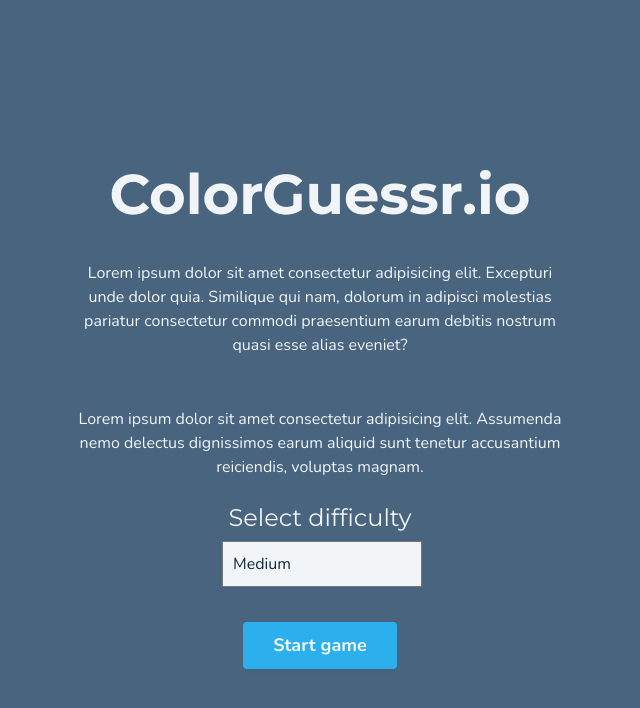
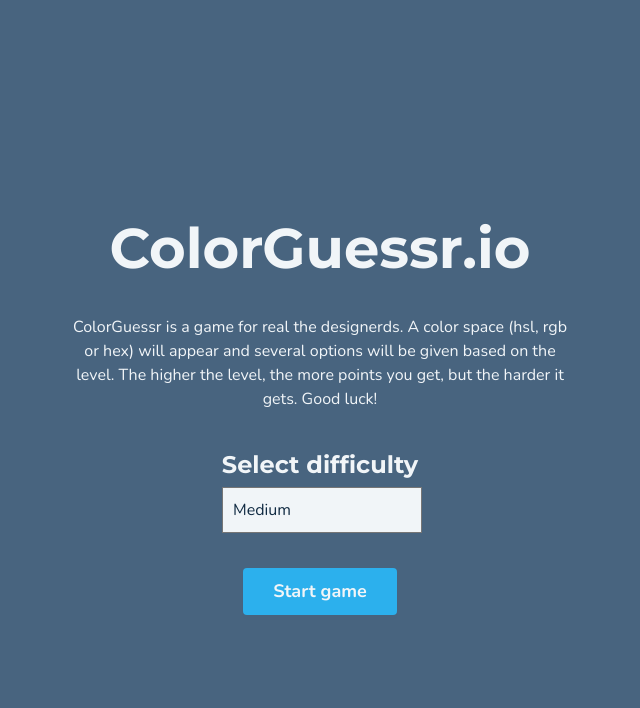
Before and after one commit to jochemvogel/ColorGuessr.io, a PHP site: page / in a window 1280 px wide. Shown: the top 708 px of the page, without its empty margins (320-960 px from the left). Run offline with PHP 8.4, Linux system fonts and the light colour scheme; some libraries are stand-ins or nearby versions.

Commit message:
Update dummy text & margins on start screen

```diff
--- a/css/style.css
+++ b/css/style.css
@@ -121,6 +121,14 @@ button:focus {
     margin: 20px 0;
 }
 
+.difficulty-form {
+    margin-top: 15px;
+}
+
+.difficulty-form h3 {
+    font-weight: bold;
+}
+
 .display-color-group {
     font-size: 0.7em;
     text-align: center;
@@ -137,6 +145,7 @@ button:focus {
 .display-color-group span:not(.selected-display) {
     display: none;
 }
+
 
 .display-lifes {
     margin: 20px 0;
--- a/index.html
+++ b/index.html
@@ -71,12 +71,11 @@
     <div id="start-container" class="start-container show">
         <h1>ColorGuessr.io</h1>
 
-        <p class="start-description">Lorem ipsum dolor sit amet consectetur adipisicing elit. Excepturi unde dolor quia. Similique qui nam, dolorum in adipisci molestias pariatur consectetur commodi praesentium earum debitis nostrum quasi esse alias eveniet?</p>
+        <p class="start-description">ColorGuessr is a game for real the designerds. A color space (hsl, rgb or hex) will appear and several options will be given based on the level. The higher the level, the more points you get, but the harder it gets. Good luck!</p>
 
-        <p class="start-description">Lorem ipsum dolor sit amet consectetur adipisicing elit. Assumenda nemo delectus dignissimos earum aliquid sunt tenetur accusantium reiciendis, voluptas magnam.</p>
 
-        <h3>Select difficulty</h3>
         <div class="difficulty-form">
+          <h3>Select difficulty</h3>
           <form id="difficulty-select">
             <div>
               <label for="difficulty"></label>
```
